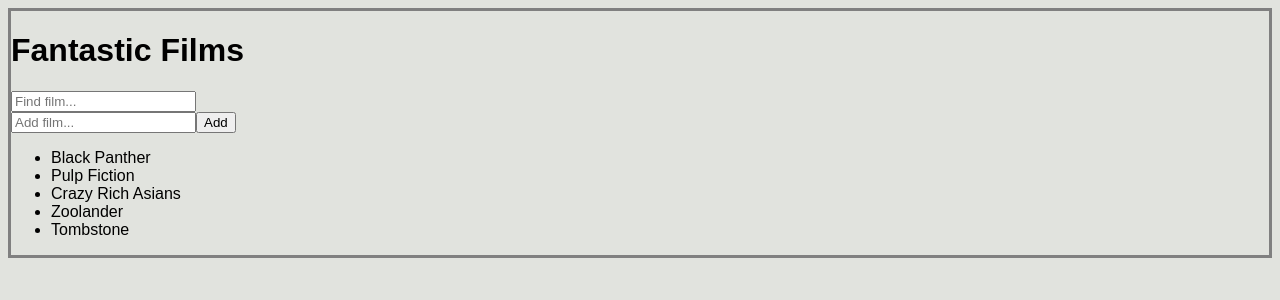
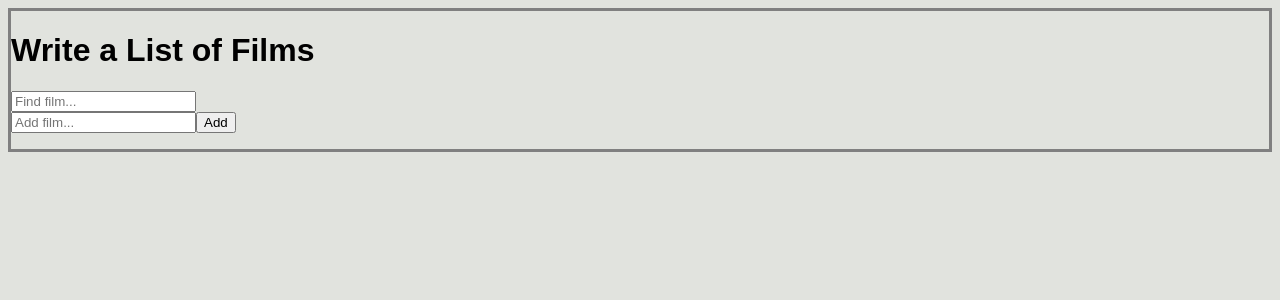
Before and after one commit to Quanquest/movie-list, a React app: page / in a window 1280 px wide. Shown: the top 300 px of the page. Built offline with nearby package versions, Linux system fonts and the light colour scheme.

Commit message:
Add Function

```diff
--- a/src/components/app.jsx
+++ b/src/components/app.jsx
@@ -2,7 +2,7 @@ import React from 'react';
 import MovieList from './movieList.jsx';
 import Search from './search.jsx';
 import Title from './titleBar.jsx';
-import AddList from './addList.jsx';
+// import AddList from './addList.jsx';
 import Add from './add.jsx';
 
 class App extends React.Component {
@@ -13,11 +13,11 @@ class App extends React.Component {
       // should probably move this data to another component
 
       movies: [
-        {title: 'Black Panther'},
-        {title: 'Pulp Fiction'},
-        {title: 'Crazy Rich Asians'},
-        {title: 'Zoolander'},
-        {title: 'Tombstone'}
+        // {title: 'Black Panther'},
+        // {title: 'Pulp Fiction'},
+        // {title: 'Crazy Rich Asians'},
+        // {title: 'Zoolander'},
+        // {title: 'Tombstone'}
       ],
       value: '',
       select: [],
@@ -42,9 +42,9 @@ class App extends React.Component {
   handleAdd(event) {
     // console.log('Hail Satan')
     // this.setState({movies: this.state.movies.push(event.target.value)})
+    event.preventDefault();
     var newFilm = {title: this.state.value}
-    this.setState({movies: [...this.state.movies, newFilm]})
-    event.preventDefault();
+    this.setState({movies: [...this.state.movies, newFilm], select: [...this.state.select, newFilm], value: ''})
   }
 
   render() {
--- a/src/components/titleBar.jsx
+++ b/src/components/titleBar.jsx
@@ -2,7 +2,7 @@ import React from 'react';
 
 const Title = () => {
 	return (
-		<h1>Fantastic Films</h1>
+		<h1>Write a List of Films</h1>
 	)
 }
 
```
